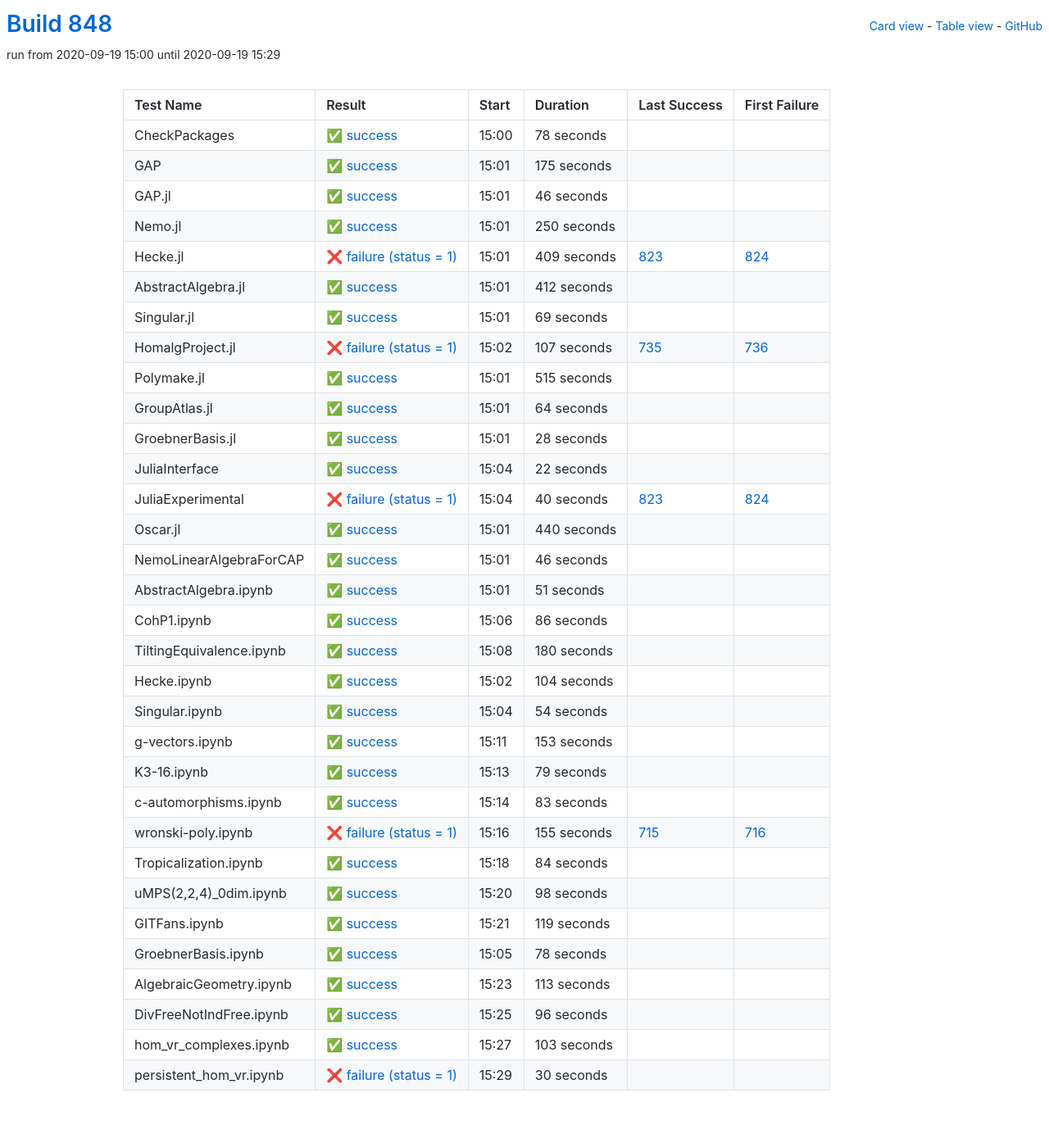
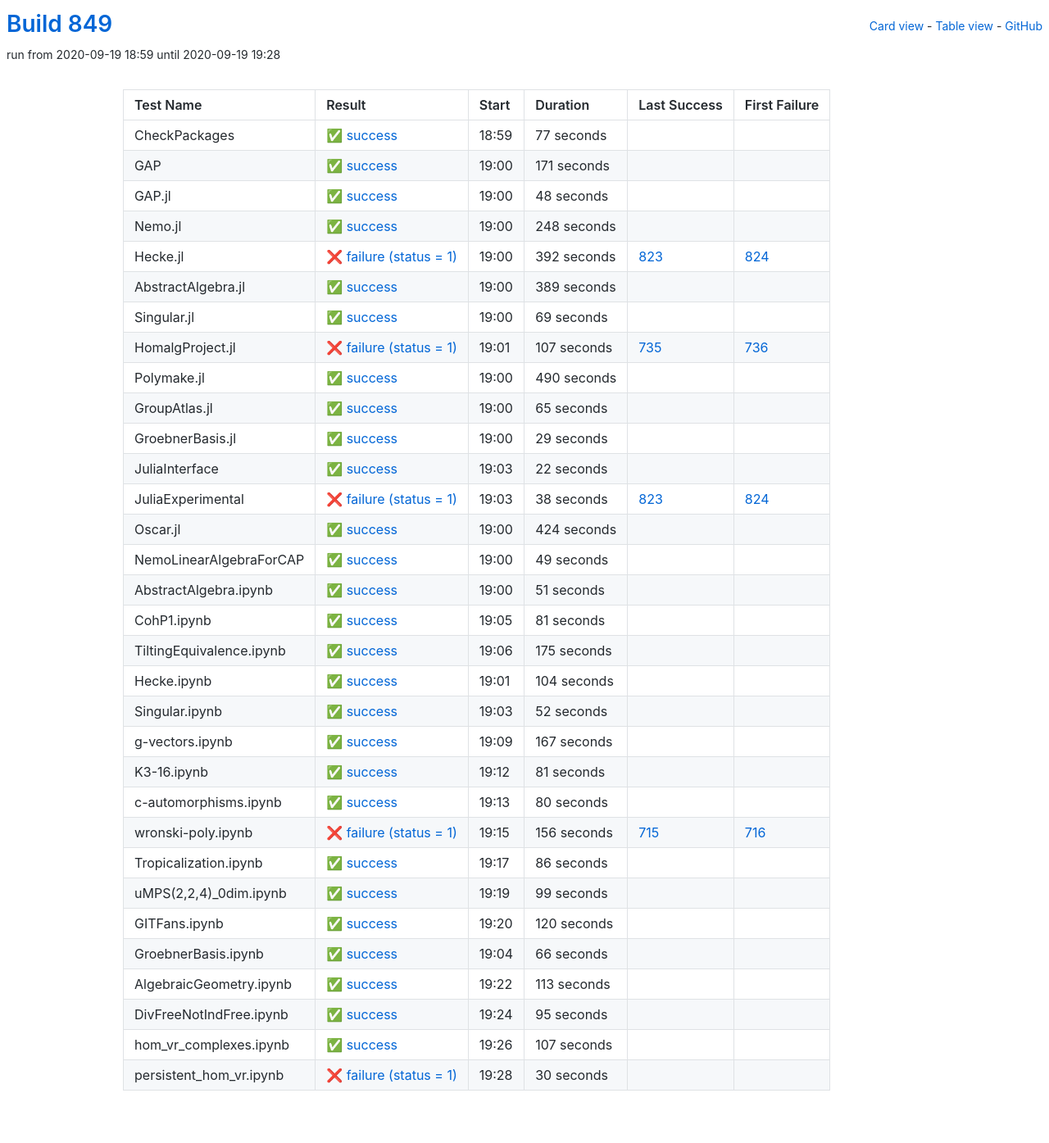
Before and after one commit to oscar-system/oscar-ci-status-stable, a Jekyll site: the page built from table.html, in a window 1280 px wide. Shown: the whole page at 82% size. Built offline with Jekyll 4.4.1, drawn with Linux system fonts in a browser that asks for light colours.

Commit message:
Build #849

```diff
--- a/_data/ci.yml
+++ b/_data/ci.yml
@@ -1,6 +1,6 @@
 ---
-build: 848
-build_url: https://oscarci.mathematik.uni-kl.de/job/oscar-stable/848/
+build: 849
+build_url: https://oscarci.mathematik.uni-kl.de/job/oscar-stable/849/
 job: oscar-stable
 organization: oscar-system
 repo: oscar-ci-status-stable
@@ -8,80 +8,80 @@ repourl: https://github.com/oscar-system/oscar-ci-status-stable
 tests:
 - name: CheckPackages
   id: checkpackages
-  log: https://oscarci.mathematik.uni-kl.de/job/oscar-stable/848/artifact/logs/build-848/CheckPackages.log
-  start: 2020-09-19 15:00
+  log: https://oscarci.mathematik.uni-kl.de/job/oscar-stable/849/artifact/logs/build-849/CheckPackages.log
+  start: 2020-09-19 18:59
   success: true
   exitcode: 0
   status: success
-  duration: 78
+  duration: 77
   last_success: false
   last_success_url:
   first_failure: false
   first_failure_url:
 - name: GAP
   id: gap
-  log: https://oscarci.mathematik.uni-kl.de/job/oscar-stable/848/artifact/logs/build-848/GAP.log
-  start: 2020-09-19 15:01
+  log: https://oscarci.mathematik.uni-kl.de/job/oscar-stable/849/artifact/logs/build-849/GAP.log
+  start: 2020-09-19 19:00
   success: true
   exitcode: 0
   status: success
-  duration: 175
+  duration: 171
   last_success: false
   last_success_url:
   first_failure: false
   first_failure_url:
 - name: GAP.jl
   id: gap-jl
-  log: https://oscarci.mathematik.uni-kl.de/job/oscar-stable/848/artifact/logs/build-848/GAP.jl.log
-  start: 2020-09-19 15:01
+  log: https://oscarci.mathematik.uni-kl.de/job/oscar-stable/849/artifact/logs/build-849/GAP.jl.log
+  start: 2020-09-19 19:00
   success: true
   exitcode: 0
   status: success
-  duration: 46
+  duration: 48
   last_success: false
   last_success_url:
   first_failure: false
   first_failure_url:
 - name: Nemo.jl
   id: nemo-jl
-  log: https://oscarci.mathematik.uni-kl.de/job/oscar-stable/848/artifact/logs/build-848/Nemo.jl.log
-  start: 2020-09-19 15:01
+  log: https://oscarci.mathematik.uni-kl.de/job/oscar-stable/849/artifact/logs/build-849/Nemo.jl.log
+  start: 2020-09-19 19:00
   success: true
   exitcode: 0
   status: success
-  duration: 250
+  duration: 248
   last_success: false
   last_success_url:
   first_failure: false
   first_failure_url:
 - name: Hecke.jl
   id: hecke-jl
-  log: https://oscarci.mathematik.uni-kl.de/job/oscar-stable/848/artifact/logs/build-848/Hecke.jl.log
-  start: 2020-09-19 15:01
+  log: https://oscarci.mathematik.uni-kl.de/job/oscar-stable/849/artifact/logs/build-849/Hecke.jl.log
+  start: 2020-09-19 19:00
   success: false
   exitcode: 1
   status: failure
-  duration: 409
+  duration: 392
   last_success: 823
   last_success_url: https://oscarci.mathematik.uni-kl.de/job/oscar-stable/823/
   first_failure: 824
   first_failure_url: https://oscarci.mathematik.uni-kl.de/job/oscar-stable/824/
 - name: AbstractAlgebra.jl
   id: abstractalgebra-jl
-  log: https://oscarci.mathematik.uni-kl.de/job/oscar-stable/848/artifact/logs/build-848/AbstractAlgebra.jl.log
-  start: 2020-09-19 15:01
+  log: https://oscarci.mathematik.uni-kl.de/job/oscar-stable/849/artifact/logs/build-849/AbstractAlgebra.jl.log
+  start: 2020-09-19 19:00
   success: true
   exitcode: 0
   status: success
-  duration: 412
+  duration: 389
   last_success: false
   last_success_url:
   first_failure: false
   first_failure_url:
 - name: Singular.jl
   id: singular-jl
-  log: https://oscarci.mathematik.uni-kl.de/job/oscar-stable/848/artifact/logs/build-848/Singular.jl.log
-  start: 2020-09-19 15:01
+  log: https://oscarci.mathematik.uni-kl.de/job/oscar-stable/849/artifact/logs/build-849/Singular.jl.log
+  start: 2020-09-19 19:00
   success: true
   exitcode: 0
   status: success
@@ -92,8 +92,8 @@ tests:
   first_failure_url:
 - name: HomalgProject.jl
   id: homalgproject-jl
-  log: https://oscarci.mathematik.uni-kl.de/job/oscar-stable/848/artifact/logs/build-848/HomalgProject.jl.log
-  start: 2020-09-19 15:02
+  log: https://oscarci.mathematik.uni-kl.de/job/oscar-stable/849/artifact/logs/build-849/HomalgProject.jl.log
+  start: 2020-09-19 19:01
   success: false
   exitcode: 1
   status: failure
@@ -104,44 +104,44 @@ tests:
   first_failure_url: https://oscarci.mathematik.uni-kl.de/job/oscar-stable/736/
 - name: Polymake.jl
   id: polymake-jl
-  log: https://oscarci.mathematik.uni-kl.de/job/oscar-stable/848/artifact/logs/build-848/Polymake.jl.log
-  start: 2020-09-19 15:01
+  log: https://oscarci.mathematik.uni-kl.de/job/oscar-stable/849/artifact/logs/build-849/Polymake.jl.log
+  start: 2020-09-19 19:00
   success: true
   exitcode: 0
   status: success
-  duration: 515
+  duration: 490
   last_success: false
   last_success_url:
   first_failure: false
   first_failure_url:
 - name: GroupAtlas.jl
   id: groupatlas-jl
-  log: https://oscarci.mathematik.uni-kl.de/job/oscar-stable/848/artifact/logs/build-848/GroupAtlas.jl.log
-  start: 2020-09-19 15:01
+  log: https://oscarci.mathematik.uni-kl.de/job/oscar-stable/849/artifact/logs/build-849/GroupAtlas.jl.log
+  start: 2020-09-19 19:00
   success: true
   exitcode: 0
   status: success
-  duration: 64
+  duration: 65
   last_success: false
   last_success_url:
   first_failure: false
   first_failure_url:
 - name: GroebnerBasis.jl
   id: groebnerbasis-jl
-  log: https://oscarci.mathematik.uni-kl.de/job/oscar-stable/848/artifact/logs/build-848/GroebnerBasis.jl.log
-  start: 2020-09-19 15:01
+  log: https://oscarci.mathematik.uni-kl.de/job/oscar-stable/849/artifact/logs/build-849/GroebnerBasis.jl.log
+  start: 2020-09-19 19:00
   success: true
   exitcode: 0
   status: success
-  duration: 28
+  duration: 29
   last_success: false
   last_success_url:
   first_failure: false
   first_failure_url:
 - name: JuliaInterface
   id: juliainterface
-  log: https://oscarci.mathematik.uni-kl.de/job/oscar-stable/848/artifact/logs/build-848/JuliaInterface.log
-  start: 2020-09-19 15:04
+  log: https://oscarci.mathematik.uni-kl.de/job/oscar-stable/849/artifact/logs/build-849/JuliaInterface.log
+  start: 2020-09-19 19:03
   success: true
   exitcode: 0
   status: success
@@ -152,44 +152,44 @@ tests:
   first_failure_url:
 - name: JuliaExperimental
   id: juliaexperimental
-  log: https://oscarci.mathematik.uni-kl.de/job/oscar-stable/848/artifact/logs/build-848/JuliaExperimental.log
-  start: 2020-09-19 15:04
+  log: https://oscarci.mathematik.uni-kl.de/job/oscar-stable/849/artifact/logs/build-849/JuliaExperimental.log
+  start: 2020-09-19 19:03
   success: false
   exitcode: 1
   status: failure
-  duration: 40
+  duration: 38
   last_success: 823
   last_success_url: https://oscarci.mathematik.uni-kl.de/job/oscar-stable/823/
   first_failure: 824
   first_failure_url: https://oscarci.mathematik.uni-kl.de/job/oscar-stable/824/
 - name: Oscar.jl
   id: oscar-jl
-  log: https://oscarci.mathematik.uni-kl.de/job/oscar-stable/848/artifact/logs/build-848/Oscar.jl.log
-  start: 2020-09-19 15:01
+  log: https://oscarci.mathematik.uni-kl.de/job/oscar-stable/849/artifact/logs/build-849/Oscar.jl.log
+  start: 2020-09-19 19:00
   success: true
   exitcode: 0
   status: success
-  duration: 440
+  duration: 424
   last_success: false
   last_success_url:
   first_failure: false
   first_failure_url:
 - name: NemoLinearAlgebraForCAP
   id: nemolinearalgebraforcap
-  log: https://oscarci.mathematik.uni-kl.de/job/oscar-stable/848/artifact/logs/build-848/NemoLinearAlgebraForCAP.log
-  start: 2020-09-19 15:01
+  log: https://oscarci.mathematik.uni-kl.de/job/oscar-stable/849/artifact/logs/build-849/NemoLinearAlgebraForCAP.log
+  start: 2020-09-19 19:00
   success: true
   exitcode: 0
   status: success
-  duration: 46
+  duration: 49
   last_success: false
   last_success_url:
   first_failure: false
   first_failure_url:
 - name: AbstractAlgebra.ipynb
   id: abstractalgebra-ipynb
-  log: https://oscarci.mathematik.uni-kl.de/job/oscar-stable/848/artifact/logs/build-848/AbstractAlgebra.ipynb.log
-  start: 2020-09-19 15:01
+  log: https://oscarci.mathematik.uni-kl.de/job/oscar-stable/849/artifact/logs/build-849/AbstractAlgebra.ipynb.log
+  start: 2020-09-19 19:00
   success: true
   exitcode: 0
   status: success
@@ -200,32 +200,32 @@ tests:
   first_failure_url:
 - name: CohP1.ipynb
   id: cohp1-ipynb
-  log: https://oscarci.mathematik.uni-kl.de/job/oscar-stable/848/artifact/logs/build-848/CohP1.ipynb.log
-  start: 2020-09-19 15:06
+  log: https://oscarci.mathematik.uni-kl.de/job/oscar-stable/849/artifact/logs/build-849/CohP1.ipynb.log
+  start: 2020-09-19 19:05
   success: true
   exitcode: 0
   status: success
-  duration: 86
+  duration: 81
   last_success: false
   last_success_url:
   first_failure: false
   first_failure_url:
 - name: TiltingEquivalence.ipynb
   id: tiltingequivalence-ipynb
-  log: https://oscarci.mathematik.uni-kl.de/job/oscar-stable/848/artifact/logs/build-848/TiltingEquivalence.ipynb.log
-  start: 2020-09-19 15:08
+  log: https://oscarci.mathematik.uni-kl.de/job/oscar-stable/849/artifact/logs/build-849/TiltingEquivalence.ipynb.log
+  start: 2020-09-19 19:06
   success: true
   exitcode: 0
   status: success
-  duration: 180
+  duration: 175
   last_success: false
   last_success_url:
   first_failure: false
   first_failure_url:
 - name: Hecke.ipynb
   id: hecke-ipynb
-  log: https://oscarci.mathematik.uni-kl.de/job/oscar-stable/848/artifact/logs/build-848/Hecke.ipynb.log
-  start: 2020-09-19 15:02
+  log: https://oscarci.mathematik.uni-kl.de/job/oscar-stable/849/artifact/logs/build-849/Hecke.ipynb.log
+  start: 2020-09-19 19:01
   success: true
   exitcode: 0
   status: success
@@ -236,116 +236,116 @@ tests:
   first_failure_url:
 - name: Singular.ipynb
   id: singular-ipynb
-  log: https://oscarci.mathematik.uni-kl.de/job/oscar-stable/848/artifact/logs/build-848/Singular.ipynb.log
-  start: 2020-09-19 15:04
+  log: https://oscarci.mathematik.uni-kl.de/job/oscar-stable/849/artifact/logs/build-849/Singular.ipynb.log
+  start: 2020-09-19 19:03
   success: true
   exitcode: 0
   status: success
-  duration: 54
+  duration: 52
   last_success: false
   last_success_url:
   first_failure: false
   first_failure_url:
 - name: g-vectors.ipynb
   id: g-vectors-ipynb
-  log: https://oscarci.mathematik.uni-kl.de/job/oscar-stable/848/artifact/logs/build-848/g-vectors.ipynb.log
-  start: 2020-09-19 15:11
+  log: https://oscarci.mathematik.uni-kl.de/job/oscar-stable/849/artifact/logs/build-849/g-vectors.ipynb.log
+  start: 2020-09-19 19:09
   success: true
   exitcode: 0
   status: success
-  duration: 153
+  duration: 167
   last_success: false
   last_success_url:
   first_failure: false
   first_failure_url:
 - name: K3-16.ipynb
   id: k3-16-ipynb
-  log: https://oscarci.mathematik.uni-kl.de/job/oscar-stable/848/artifact/logs/build-848/K3-16.ipynb.log
-  start: 2020-09-19 15:13
+  log: https://oscarci.mathematik.uni-kl.de/job/oscar-stable/849/artifact/logs/build-849/K3-16.ipynb.log
+  start: 2020-09-19 19:12
   success: true
   exitcode: 0
   status: success
-  duration: 79
+  duration: 81
   last_success: false
   last_success_url:
   first_failure: false
   first_failure_url:
 - name: c-automorphisms.ipynb
   id: c-automorphisms-ipynb
-  log: https://oscarci.mathematik.uni-kl.de/job/oscar-stable/848/artifact/logs/build-848/c-automorphisms.ipynb.log
-  start: 2020-09-19 15:14
+  log: https://oscarci.mathematik.uni-kl.de/job/oscar-stable/849/artifact/logs/build-849/c-automorphisms.ipynb.log
+  start: 2020-09-19 19:13
   success: true
   exitcode: 0
   status: success
-  duration: 83
+  duration: 80
   last_success: false
   last_success_url:
   first_failure: false
   first_failure_url:
 - name: wronski-poly.ipynb
   id: wronski-poly-ipynb
-  log: https://oscarci.mathematik.uni-kl.de/job/oscar-stable/848/artifact/logs/build-848/wronski-poly.ipynb.log
-  start: 2020-09-19 15:16
+  log: https://oscarci.mathematik.uni-kl.de/job/oscar-stable/849/artifact/logs/build-849/wronski-poly.ipynb.log
+  start: 2020-09-19 19:15
   success: false
   exitcode: 1
   status: failure
-  duration: 155
+  duration: 156
   last_success: 715
   last_success_url: https://oscarci.mathematik.uni-kl.de/job/oscar-stable/715/
   first_failure: 716
   first_failure_url: https://oscarci.mathematik.uni-kl.de/job/oscar-stable/716/
 - name: Tropicalization.ipynb
   id: tropicalization-ipynb
-  log: https://oscarci.mathematik.uni-kl.de/job/oscar-stable/848/artifact/logs/build-848/Tropicalization.ipynb.log
-  start: 2020-09-19 15:18
+  log: https://oscarci.mathematik.uni-kl.de/job/oscar-stable/849/artifact/logs/build-849/Tropicalization.ipynb.log
+  start: 2020-09-19 19:17
   success: true
   exitcode: 0
   status: success
-  duration: 84
+  duration: 86
   last_success: false
   last_success_url:
   first_failure: false
   first_failure_url:
 - name: uMPS(2,2,4)_0dim.ipynb
   id: umps-2-2-4-0dim-ipynb
-  log: https://oscarci.mathematik.uni-kl.de/job/oscar-stable/848/artifact/logs/build-848/uMPS-2-2-4-_0dim.ipynb.log
-  start: 2020-09-19 15:20
+  log: https://oscarci.mathematik.uni-kl.de/job/oscar-stable/849/artifact/logs/build-849/uMPS-2-2-4-_0dim.ipynb.log
+  start: 2020-09-19 19:19
   success: true
   exitcode: 0
   status: success
-  duration: 98
+  duration: 99
   last_success: false
   last_success_url:
   first_failure: false
   first_failure_url:
 - name: GITFans.ipynb
   id: gitfans-ipynb
-  log: https://oscarci.mathematik.uni-kl.de/job/oscar-stable/848/artifact/logs/build-848/GITFans.ipynb.log
-  start: 2020-09-19 15:21
+  log: https://oscarci.mathematik.uni-kl.de/job/oscar-stable/849/artifact/logs/build-849/GITFans.ipynb.log
+  start: 2020-09-19 19:20
   success: true
   exitcode: 0
   status: success
-  duration: 119
+  duration: 120
   last_success: false
   last_success_url:
   first_failure: false
   first_failure_url:
 - name: GroebnerBasis.ipynb
   id: groebnerbasis-ipynb
-  log: https://oscarci.mathematik.uni-kl.de/job/oscar-stable/848/artifact/logs/build-848/GroebnerBasis.ipynb.log
-  start: 2020-09-19 15:05
+  log: https://oscarci.mathematik.uni-kl.de/job/oscar-stable/849/artifact/logs/build-849/GroebnerBasis.ipynb.log
+  start: 2020-09-19 19:04
   success: true
   exitcode: 0
   status: success
-  duration: 78
+  duration: 66
   last_success: false
   last_success_url:
   first_failure: false
   first_failure_url:
 - name: AlgebraicGeometry.ipynb
   id: algebraicgeometry-ipynb
-  log: https://oscarci.mathematik.uni-kl.de/job/oscar-stable/848/artifact/logs/build-848/AlgebraicGeometry.ipynb.log
-  start: 2020-09-19 15:23
+  log: https://oscarci.mathematik.uni-kl.de/job/oscar-stable/849/artifact/logs/build-849/AlgebraicGeometry.ipynb.log
+  start: 2020-09-19 19:22
   success: true
   exitcode: 0
   status: success
@@ -356,32 +356,32 @@ tests:
   first_failure_url:
 - name: DivFreeNotIndFree.ipynb
   id: divfreenotindfree-ipynb
-  log: https://oscarci.mathematik.uni-kl.de/job/oscar-stable/848/artifact/logs/build-848/DivFreeNotIndFree.ipynb.log
-  start: 2020-09-19 15:25
+  log: https://oscarci.mathematik.uni-kl.de/job/oscar-stable/849/artifact/logs/build-849/DivFreeNotIndFree.ipynb.log
+  start: 2020-09-19 19:24
   success: true
   exitcode: 0
   status: success
-  duration: 96
+  duration: 95
   last_success: false
   last_success_url:
   first_failure: false
   first_failure_url:
 - name: hom_vr_complexes.ipynb
   id: hom-vr-complexes-ipynb
-  log: https://oscarci.mathematik.uni-kl.de/job/oscar-stable/848/artifact/logs/build-848/hom_vr_complexes.ipynb.log
-  start: 2020-09-19 15:27
+  log: https://oscarci.mathematik.uni-kl.de/job/oscar-stable/849/artifact/logs/build-849/hom_vr_complexes.ipynb.log
+  start: 2020-09-19 19:26
   success: true
   exitcode: 0
   status: success
-  duration: 103
+  duration: 107
   last_success: false
   last_success_url:
   first_failure: false
   first_failure_url:
 - name: persistent_hom_vr.ipynb
   id: persistent-hom-vr-ipynb
-  log: https://oscarci.mathematik.uni-kl.de/job/oscar-stable/848/artifact/logs/build-848/persistent_hom_vr.ipynb.log
-  start: 2020-09-19 15:29
+  log: https://oscarci.mathematik.uni-kl.de/job/oscar-stable/849/artifact/logs/build-849/persistent_hom_vr.ipynb.log
+  start: 2020-09-19 19:28
   success: false
   exitcode: 1
   status: failure
```
Also changed, not shown: README.md.
